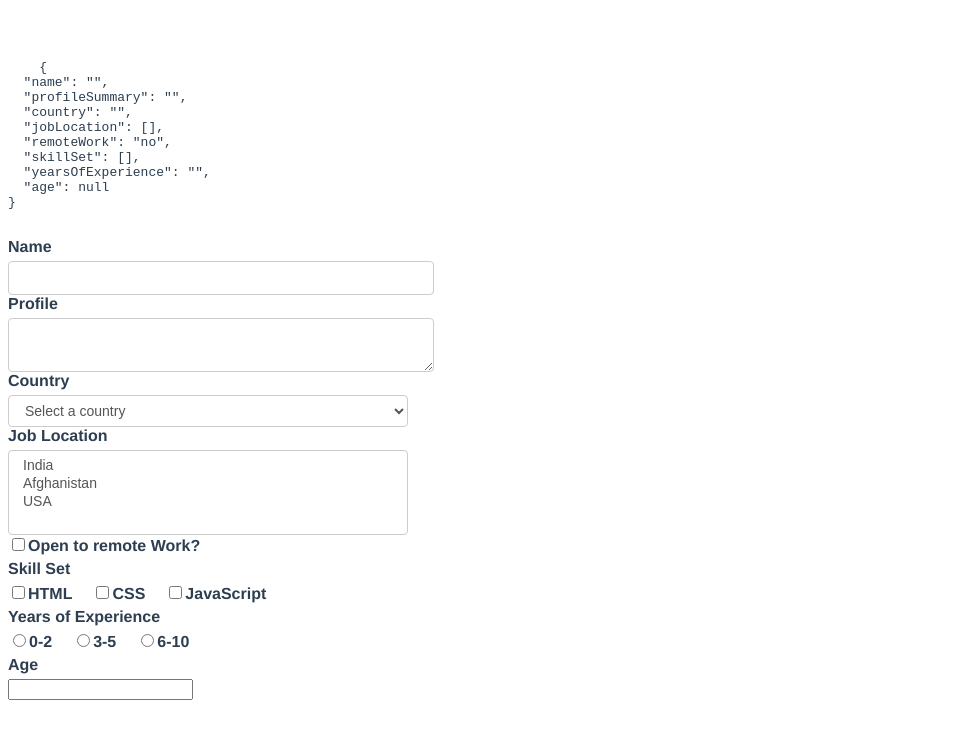
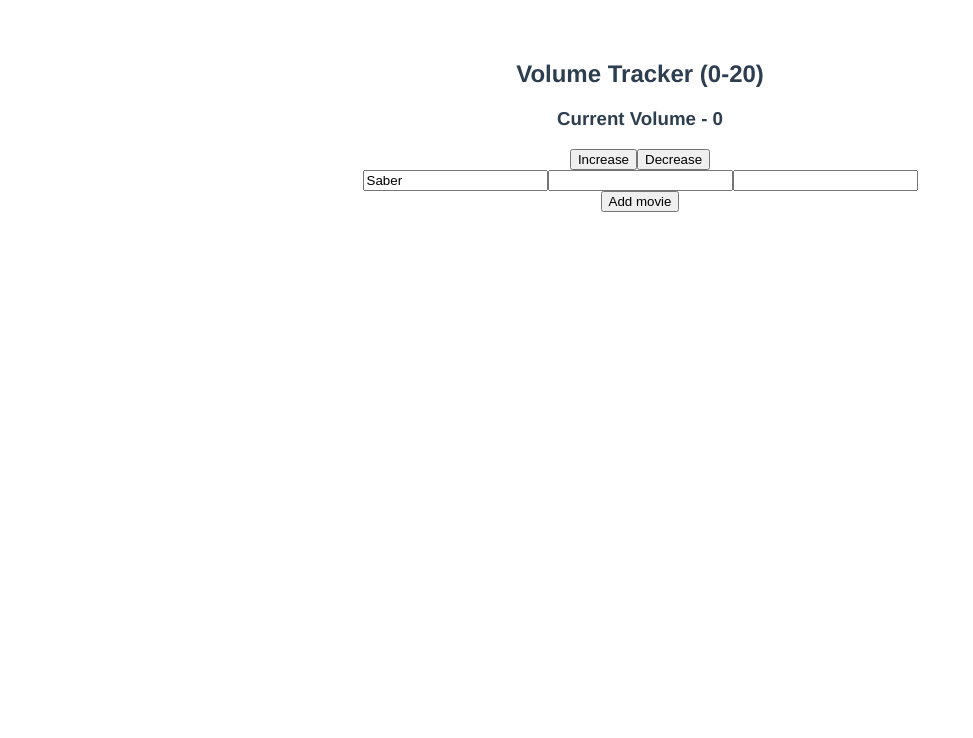
Before and after one commit to Saberhacker/VueJS_Project, a Vue app: page / in a window 1280 px wide. Shown: the top 738 px of the page, without its empty margins (0-973 px from the left). Built offline with nearby package versions, Linux system fonts and the light colour scheme.

Commit message:
fifth changes

```diff
--- a/src/App.vue
+++ b/src/App.vue
@@ -1,76 +1,26 @@
 <template>
+  <!-- <h2>FullName - {{firstName}} {{lastName}}</h2>
+  <h2>Computed FullName - {{fullname}}</h2>
+   <button @click="ChangeFullName">Change Name</button>
+   <button @click="items.push({id:4, title: 'keyBoard', price: 50})">Add Item</button>
+  <h2>Total computed- {{total}}</h2>
+  <h2>Method Total - {{getTotal()}}</h2>
+  <input type="text" v-model="country">
+   <h2 v-for="item in expensiveItem" :key="item.id">
+    {{item.title}} - {{item.price}}
+   </h2> -->
+  <h2>Volume Tracker (0-20)</h2>
+  <h3>Current Volume - {{ volume }}</h3>
   <div>
-    <pre>
-    {{ JSON.stringify(formValues, null, 2) }}
-  </pre
-    >
+    <button @click="volume += 2">Increase</button>
+    <button @click="volume -= 2">Decrease</button>
   </div>
-  <form @submit.prevent="submitForm">
-    <div>
-      <label for="name">Name</label>
-      <input type="text" id="name" v-model.trim.lazy="formValues.name" />
-    </div>
-    <div>
-      <label for="profile">Profile</label>
-      <textarea
-        name="profile"
-        id="profile"
-        v-model="formValues.profileSummary"
-      ></textarea>
-    </div>
-    <div>
-      <label for="country">Country</label>
-      <select id="country" v-model="formValues.country">
-        <option value="">Select a country</option>
-        <option value="india">India</option>
-        <option value="Afghanistan">Afghanistan</option>
-        <option value="USA">USA</option>
-      </select>
-    </div>
-    <div>
-      <label for="job-location">Job Location</label>
-      <select id="job-location" multiple v-model="formValues.jobLocation">
-        <option value="india">India</option>
-        <option value="Afghanistan">Afghanistan</option>
-        <option value="USA">USA</option>
-      </select>
-    </div>
-    <div>
-      <input
-        type="checkbox"
-        id="remoteWork"
-        v-model="formValues.remoteWork"
-        true-value="yes"
-        false-value="no"
-      />
-      <label for="remoteWork">Open to remote Work?</label>
-    </div>
-    <div>
-      <label>Skill Set</label>
-      <input type="checkbox" id="html" value="html" v-model="formValues.skillSet">
-      <label for="html">HTML</label>
-      <input type="checkbox" id="css" value="css" v-model="formValues.skillSet">
-      <label for="css">CSS</label>
-      <input type="checkbox" id="js" value="js" v-model="formValues.skillSet">
-      <label for="js">JavaScript</label>
-    </div>
-      <div>
-      <label>Years of Experience</label>
-      <input type="radio" id="0-2" value="0-2" v-model="formValues.yearsOfExperience">
-      <label for="0-2">0-2</label>
-      <input type="radio" id="3-5" value="3-5" v-model="formValues.yearsOfExperience">
-      <label for="3-5">3-5</label>
-      <input type="radio" id="6-10" value="6-10" v-model="formValues.yearsOfExperience">
-      <label for="6-10">6-10</label>
-    </div>
-    <div>
-      <label for="age">Age</label>
-      <input type="number" @keyup.enter="submitForm" id="age" v-model.number="formValues.age">
-    </div>
-    <!-- <div>
-      <button>Submit</button>
-    </div> -->
-  </form>
+  <input type="text" v-model="movie" />
+  <input type="text" v-model="movieInfo.title" />
+  <input type="text" v-model="movieInfo.actor" />
+  <div>
+    <button @click="movieList.push('Wonder Woman')">Add movie</button>
+  </div>
 </template>
 
 <script>
@@ -78,23 +28,91 @@ export default {
   name: "App",
   data() {
     return {
-      formValues: {
-        name: "",
-        profileSummary: "",
-        country: "",
-        jobLocation: [],
-        remoteWork: "no",
-        skillSet: [],
-        yearsOfExperience: '',
-        age: null,
+      volume: 0,
+      movie: "Saber",
+      movieInfo: {
+        title: '',
+        actor: ''
       },
+      movieList: ['Batman','Superman']
+      // firstName: 'saber',
+      // lastName: 'seerat',
+      // items: [
+      //   {
+      //     id: 1,
+      //     title: 'TV',
+      //     price : 100
+      //   },
+      //   {
+      //     id: 2,
+      //     title: 'phone',
+      //     price : 200
+      //   },
+      //   {
+      //     id: 3,
+      //     title: 'Laptop',
+      //     price : 300
+      //   },
+      // ],
+      // country: ''
     };
   },
   methods: {
-    submitForm(){
-      // event.preventDefault()
-      console.log('Form Values',this.formValues);
-
+    //   getTotal(){
+    //     console.log('getTotal Method');
+    //     return this.items.reduce((total,curr) => (total = total + curr.price),0)
+    //   },
+    //   ChangeFullName(){
+    //     this.fullname = 'Yaser Zahed'
+    //   }
+    //   },
+    // computed:{
+    //   fullname: {
+    //     get(){
+    //       return `${this.firstName} ${this.lastName}`
+    //     },
+    //     set(value){
+    //       const names = value.split(' ')
+    //       this.firstName = names[0]
+    //       this.lastName = names[1]
+    //     }
+    //   },
+    //   total(){
+    //     console.log('Total Computed Property');
+    //     return this.items.reduce((total,curr) => (total = total + curr.price),0)
+    //   },
+    //   expensiveItem(){
+    //     return this.items.filter(item => item.price > 100)
+    //   }
+  },
+  computed: {},
+  watch: {
+    volume(newValue, oldValue) {
+      if (newValue > oldValue && oldValue === 16) {
+        alert(
+          "Listening to a high volume for a long time is damage your hearing"
+        );
+      }
+    },
+    movie: {
+      handler(newValue) {
+        console.log(`Calling API with movie name = ${newValue}`);
+      },
+      immediate: true
+    },
+    movieInfo: {
+      handler(newValue){
+        console.log(
+          `Calling API with movie title = ${newValue.title} and actor = ${newValue.actor}`
+        );
+      },
+      deep: true
+    },
+    movieList: {
+      handler(newValue){
+        console.log(`Updated List - ${newValue}`);
+      },
+      deep: true
     }
   },
 };
@@ -105,32 +123,8 @@ export default {
   font-family: Avenir, Helvetica, Arial, sans-serif;
   -webkit-font-smoothing: antialiased;
   -moz-osx-font-smoothing: grayscale;
-  /* text-align: center; */
+  text-align: center;
   color: #2c3e50;
   margin-top: 60px;
 }
-label {
-  font-weight: bold;
-  display: flex;
-  margin-bottom: 5px;
-}
-input + label {
-  font-weight: bold;
-  display: inline-flex;
-  margin-right: 20px;
-}
-input[type="text"],
-textarea,
-select {
-  display: block;
-  width: 400px;
-  padding: 6px 12px;
-  font-size: 14px;
-  line-height: 1.428;
-  color: #555;
-  background-color: #fff;
-  background-image: none;
-  border: 1px solid #ccc;
-  border-radius: 4px;
-}
 </style>
```
